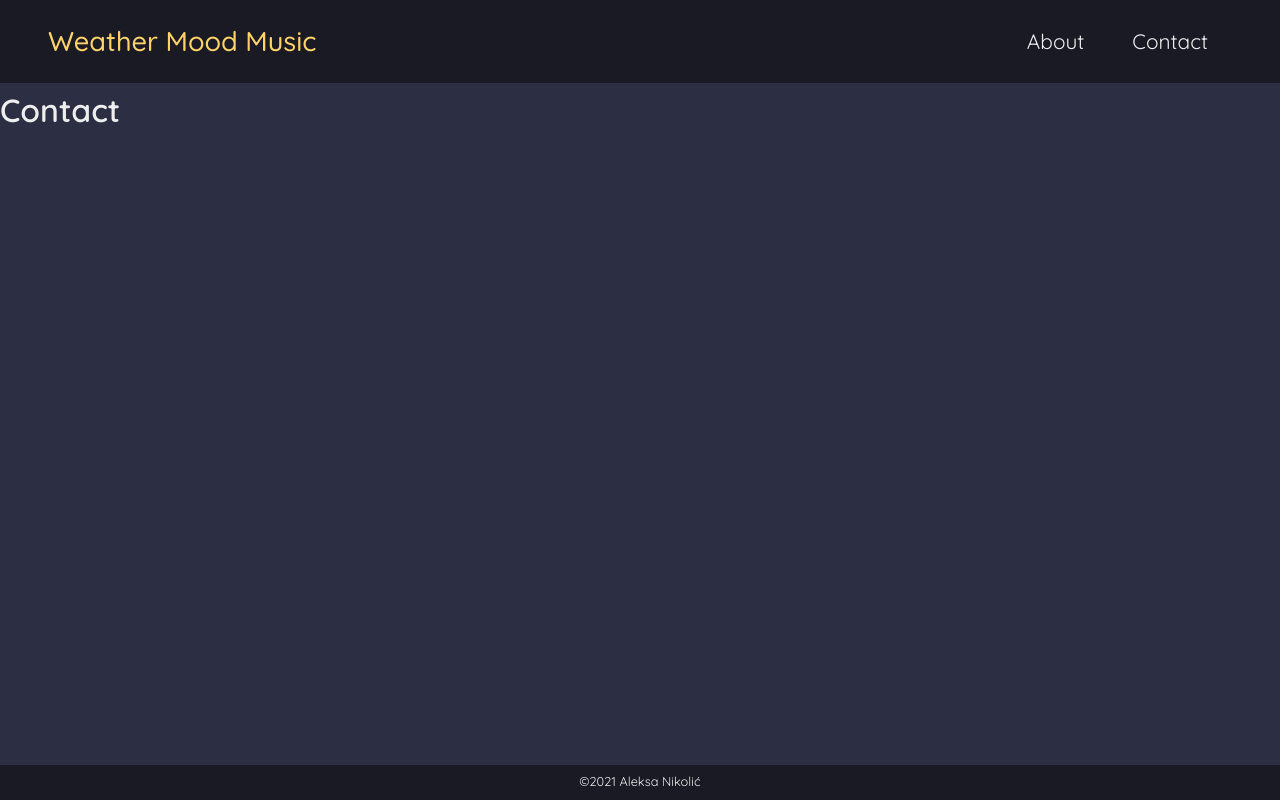
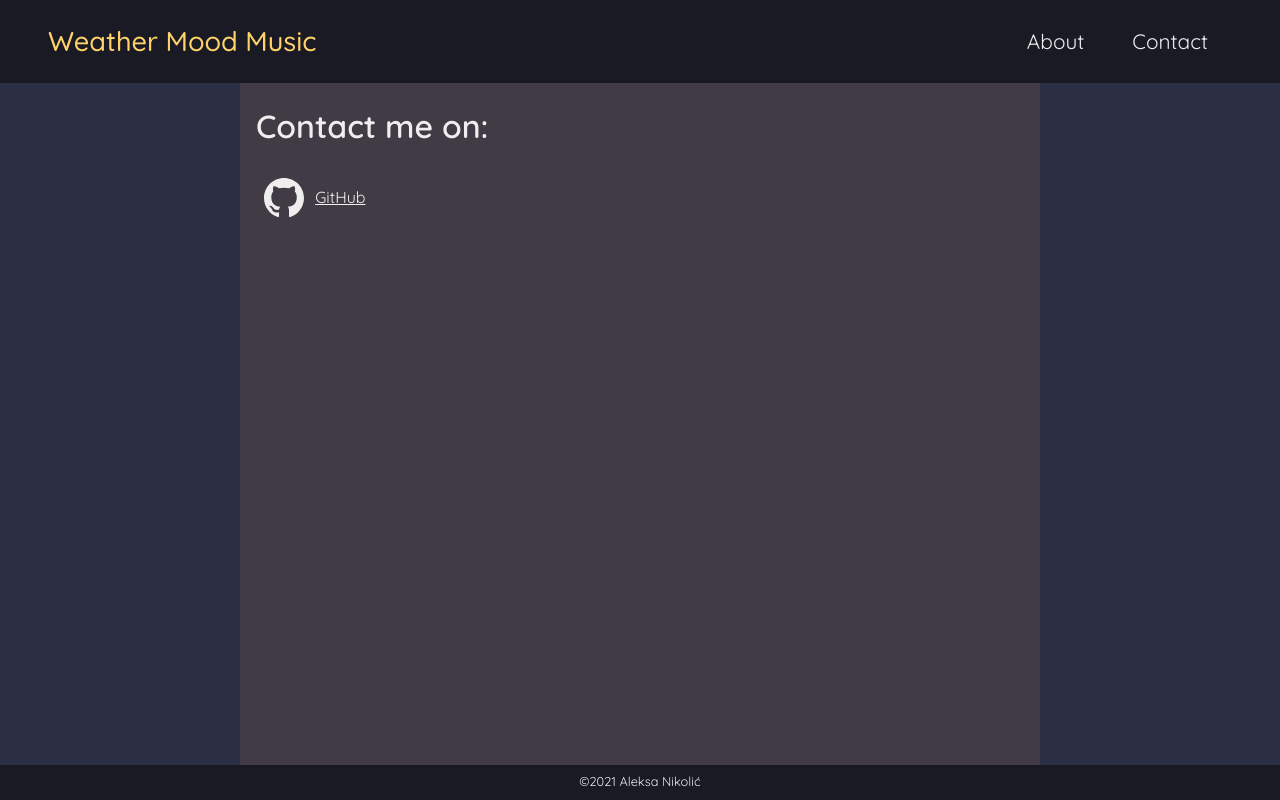
Before and after one commit to xale-a/weather-mood-music, a Next.js app: page /contact in a window 1280 px wide. Built offline with nearby package versions, Linux system fonts and the light colour scheme.

Commit message:
Add about and contact pages

```diff
--- a/components/MobileNav.js
+++ b/components/MobileNav.js
@@ -14,8 +14,9 @@ function MobileNav() {
           <div />
           <div />
         </button>
-        <Link href="/about"><a className={styles.link}>About</a></Link>
-        <Link href="/contact"><a className={styles.link}>Contact</a></Link>
+        <Link href="/"><a className={styles.link} onClick={() => dispatch(setMobileNav(false))}>Home</a></Link>
+        <Link href="/about"><a className={styles.link} onClick={() => dispatch(setMobileNav(false))}>About</a></Link>
+        <Link href="/contact"><a className={styles.link} onClick={() => dispatch(setMobileNav(false))}>Contact</a></Link>
       </nav>
       <div className={styles.closeOnClick} onClick={() => dispatch(setMobileNav(false))} />
     </div>
--- a/components/Track.js
+++ b/components/Track.js
@@ -48,7 +48,7 @@ function Track({ track }) {
         </>}
 
         <div className={styles.link}>
-          Listen on <a href={track.url.track} target="_blank" rel="noreferrer">last.fm</a>
+          Listen on <a href={track.url.track} target="_blank" rel="noopener noreferrer">last.fm</a>
         </div>
         <Popup
           trigger={<div className={styles.seeMore}><span>More Info</span><PopOutIcon /></div>}
--- a/pages/contact.js
+++ b/pages/contact.js
@@ -1,6 +1,12 @@
+import styles from '../styles/Contact.module.css';
+import GitHub from '../public/git-hub.svg';
+
 function Contact() {
   return (
-    <h1>Contact</h1>
+    <div className={styles.container}>
+      <h1>Contact me on:</h1>
+      <a href="https://github.com/xale-a" target="_blank" rel="noopener noreferrer"><GitHub className={styles.icon} />GitHub</a>
+    </div>
   );
 }
 
--- /dev/null
+++ b/styles/About.module.css
@@ -0,0 +1,48 @@
+.container {
+  margin-left: auto;
+  margin-right: 35%;
+  max-width: 55rem;
+  height: 100%;
+  padding: 1.5rem;
+  background-color: var(--primary-color-light);
+}
+
+.container h1 {
+  margin-bottom: 1.5rem;
+}
+
+.container a:hover {
+  color: var(--accent-color);
+}
+
+.container p {
+  max-width: 70ch;
+  margin-bottom: 0.7rem;
+}
+
+@media only screen and (max-width: 101.35em) {
+  .container {
+    max-width: 50rem;
+  }
+}
+
+@media only screen and (max-width: 80.75em) {
+  .container {
+    margin-right: auto;
+  }
+
+  .container a {
+    text-decoration: underline;
+    text-underline-offset: 1px;
+  }
+
+  .container a:hover {
+    color: currentColor;
+  }
+}
+
+@media only screen and (max-width: 43.25em) {
+  .container {
+    padding: 0.7rem;
+  }
+}
--- /dev/null
+++ b/styles/Contact.module.css
@@ -0,0 +1,58 @@
+.container {
+  margin-left: auto;
+  margin-right: 35%;
+  max-width: 55rem;
+  height: 100%;
+  padding: 1rem;
+  background-color: var(--primary-color-light);
+}
+
+.container h1 {
+  margin-bottom: 1.5rem;
+}
+
+.container a {
+  display: flex;
+  align-items: center;
+  gap: 0.7rem;
+  margin-left: 0.5rem;
+}
+
+.container a:hover {
+  color: var(--accent-color);
+}
+
+.container a:hover svg {
+  fill: var(--accent-color);
+}
+
+
+.icon {
+  width: 2.5rem;
+  fill: var(--light-gray);
+}
+
+@media only screen and (max-width: 101.35em) {
+  .container {
+    max-width: 50rem;
+  }
+}
+
+@media only screen and (max-width: 80.75em) {
+  .container {
+    margin-right: auto;
+  }
+
+  .container a {
+    text-decoration: underline;
+    text-underline-offset: 1px;
+  }
+
+  .container a:hover {
+    color: currentColor;
+  }
+
+  .container a:hover svg {
+    fill: currentColor;
+  }
+}
```
Also changed, not shown: components/TrackModal.js (+6 -6 lines), pages/about.js (+8 -1 lines), public/git-hub.svg (added).
